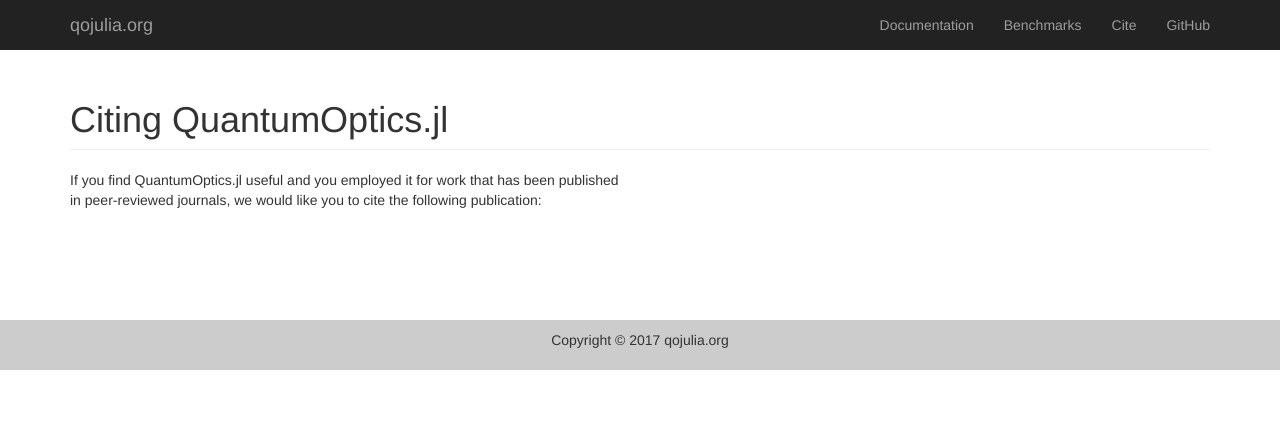
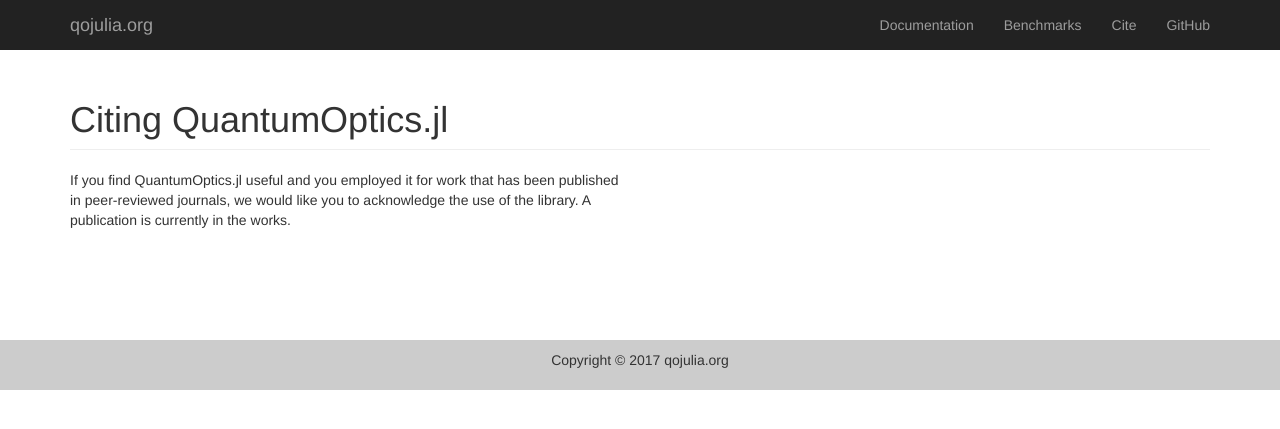
Before and after one commit to qojulia/QuantumOptics.jl-website, a Jekyll site: the page built from src/cite.html, in a window 1280 px wide. Shown: the top 429 px of the page. Built offline with Jekyll 4.4.1, drawn with Linux system fonts in a browser that asks for light colours.

Commit message:
Minor CSS adaptions. Fixed Benchmark mistake and changed text of Cite page.

```diff
--- a/src/benchmarks.html
+++ b/src/benchmarks.html
@@ -170,7 +170,7 @@ type: benchmarks
 </div>
 <div id="timeevolution2-jl" class="panel-collapse collapse" role="tabpanel">
   <div class="panel-body">
-<pre><code class="language-julia">{% include_relative _benchmarks-sourcecode/timeevolution_timedependent.py %}</code></pre>
+<pre><code class="language-julia">{% include_relative _benchmarks-sourcecode/timeevolution_timedependent.jl %}</code></pre>
   </div>
 
 </div>
--- a/src/cite.html
+++ b/src/cite.html
@@ -12,7 +12,7 @@ layout: default
                 </h1>
             </div>
             <div class="col-md-6">
-	            <p>If you find QuantumOptics.jl useful and you employed it for work that has been published in peer-reviewed journals, we would like you to cite the following publication:</p>
+	            <p>If you find QuantumOptics.jl useful and you employed it for work that has been published in peer-reviewed journals, we would like you to acknowledge the use of the library. A publication is currently in the works.</p>
         </div>
     </div>
 
--- a/src/css/qojl.css
+++ b/src/css/qojl.css
@@ -1,3 +1,7 @@
+a, a:hover, a:focus {
+	color: #6b85dd;
+}
+
 .jumbotron {
 	margin-top: -80px;
 	height: 350px;
@@ -80,3 +84,7 @@ footer#globalfooter p {
 .tab-code-example pre {
 	margin-top: 10px;
 }
+
+.nav-pills>li.active>a, .nav-pills>li.active>a:hover {
+	background: #6b85dd;
+}
```
